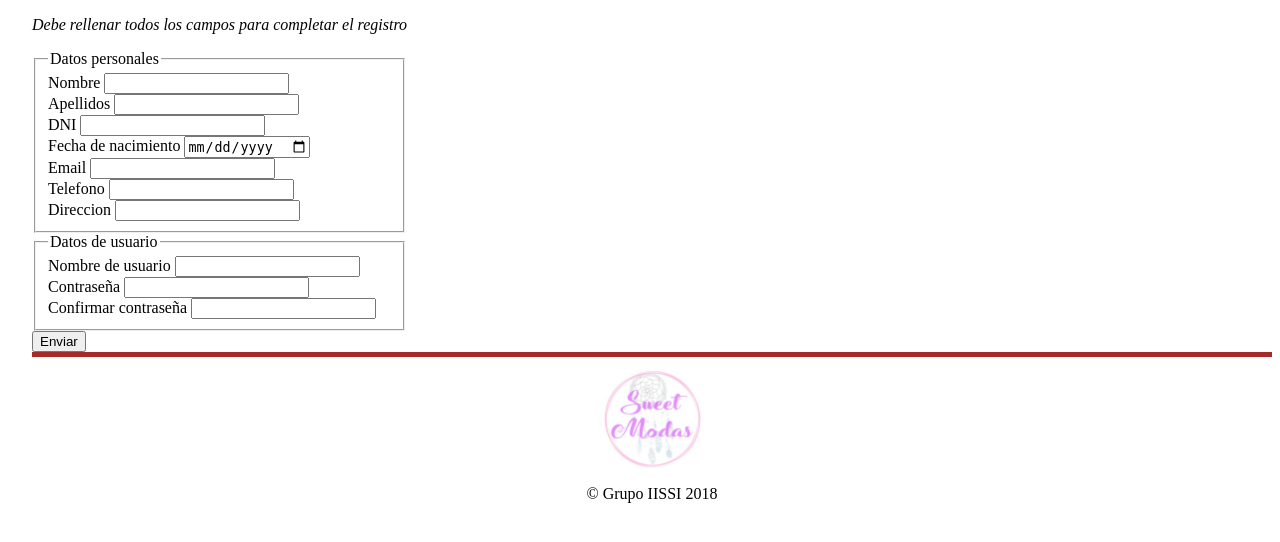
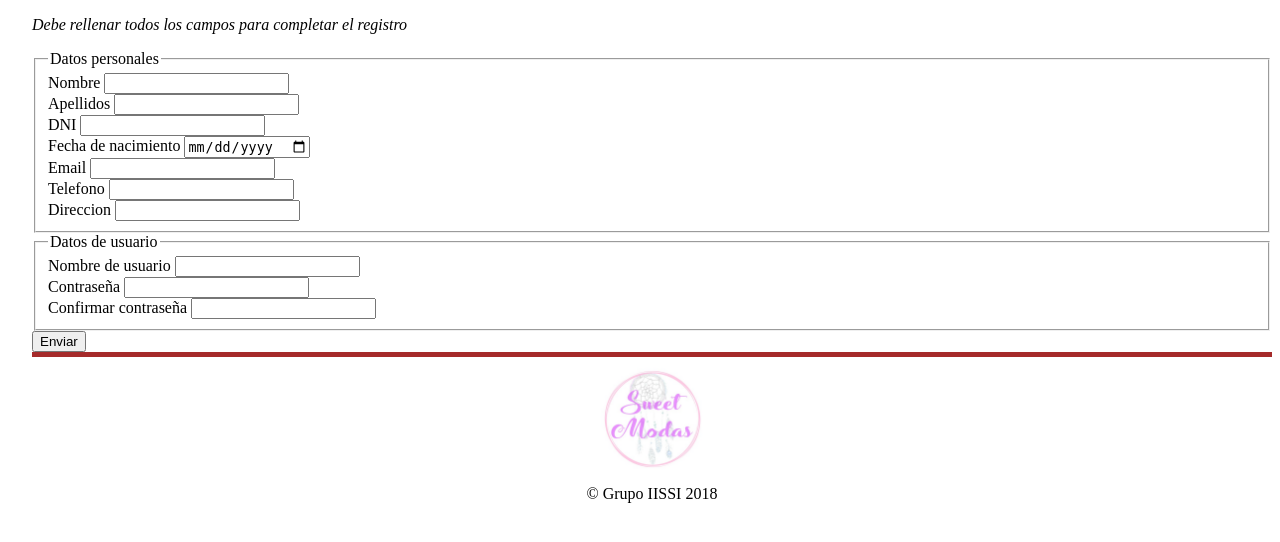
Before and after one commit to iSergio97/proyectoIISSI, a PHP site: page /XE/registro_usuario.php in a window 1280 px wide. Shown: the part 117-659 px from the top of the page. Run offline with PHP 8.4, Linux system fonts and the light colour scheme; some libraries are stand-ins or nearby versions.

Commit message:
Add files via upload

```diff
--- a/css/tienda.css
+++ b/css/tienda.css
@@ -103,14 +103,6 @@ header h2  {
 	background-color: lightyellow
 }
 
-#registroUsuario{
-	float:left;
-}
-
-#login{
-	float:right;
-}
-
 /* ----------------------------------------------- */
 /* --------------- Responsive menu ---------------*/
 /* -----------------------------------------------*/
```
